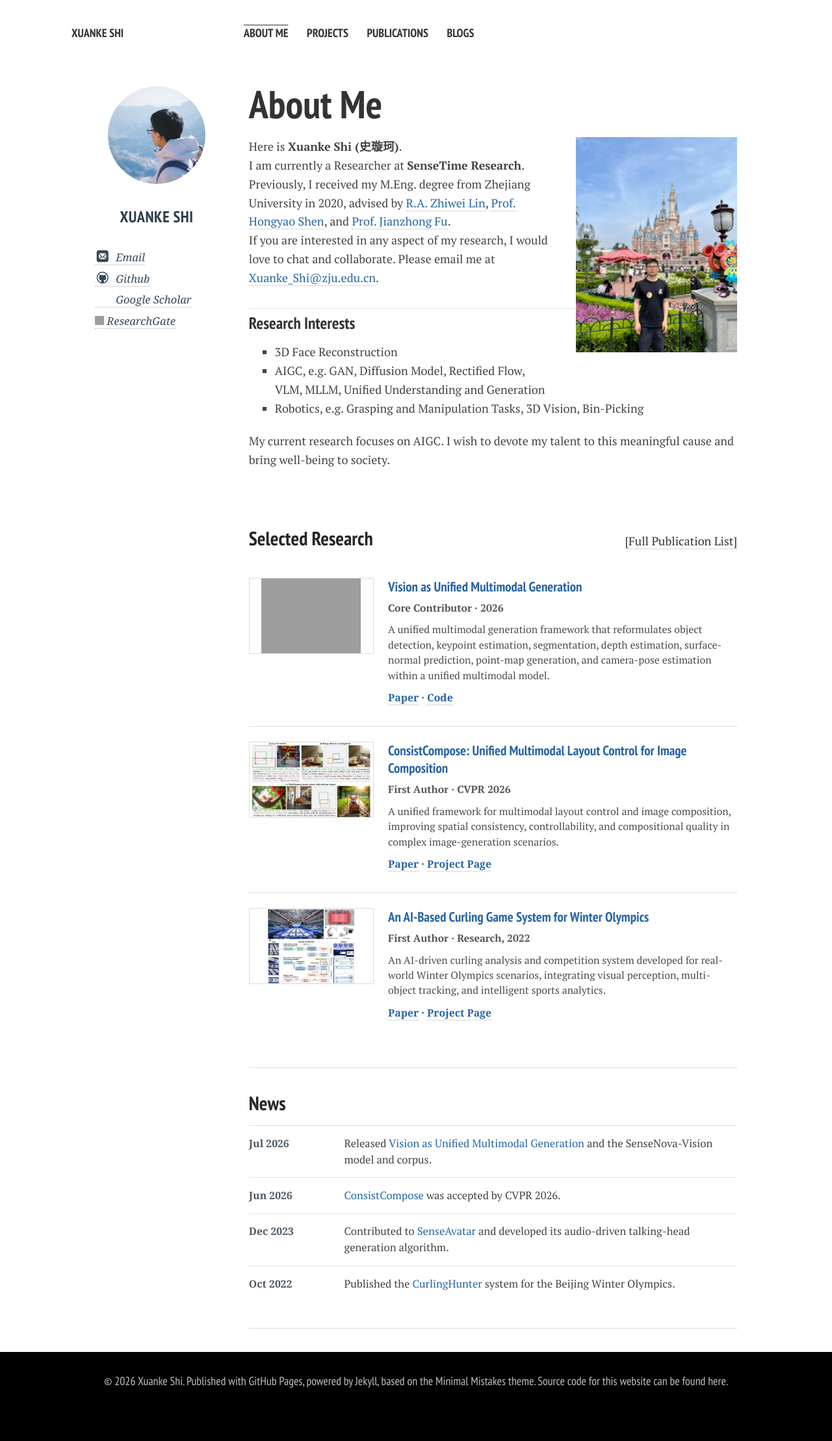
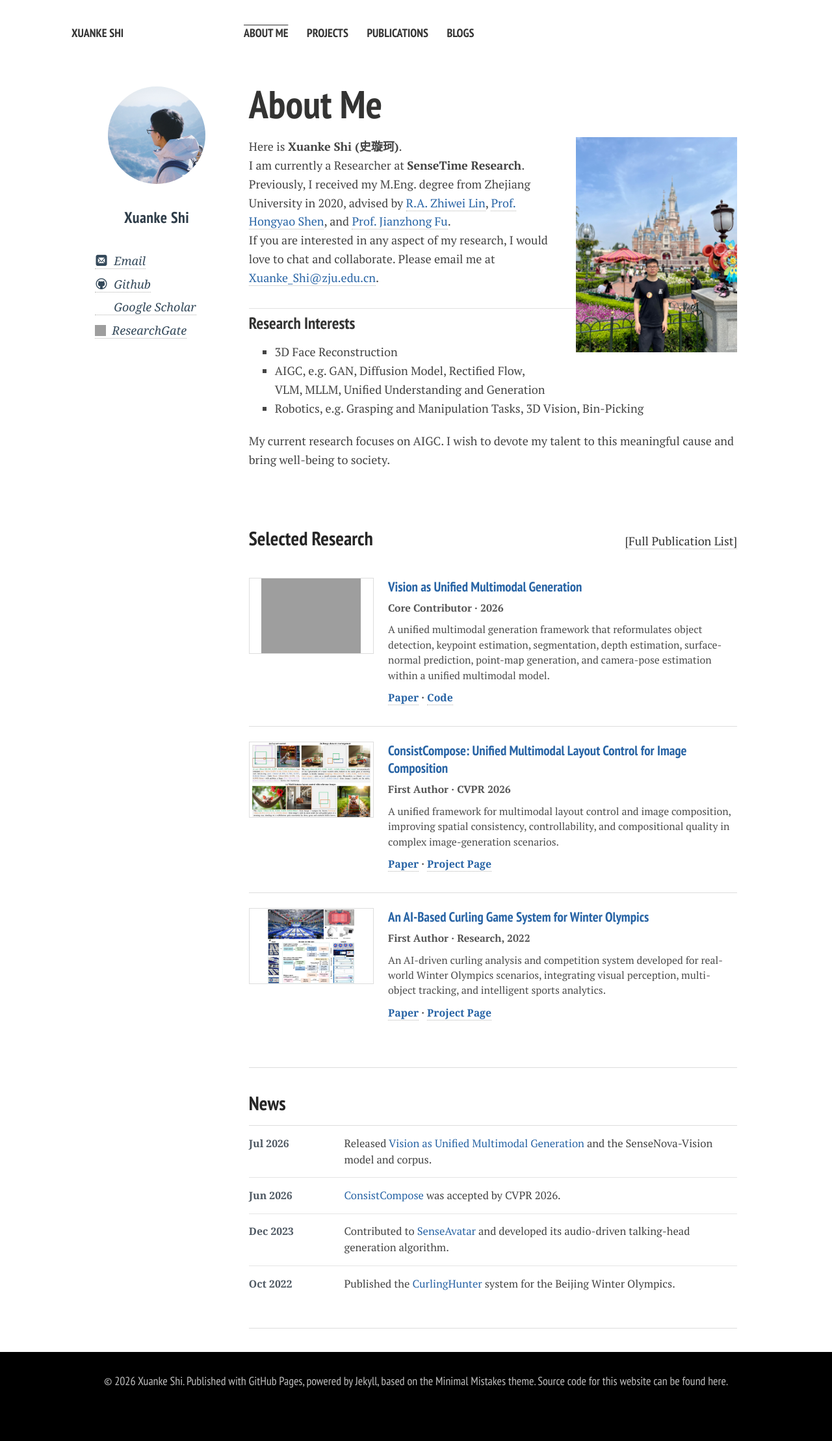
Before and after one commit to XuankeShi/XuankeShi.github.io, a Jekyll site: the page built from index.md, in a window 1280 px wide. Shown: the whole page at 65% size. Built offline with Jekyll 4.4.1, drawn with Linux system fonts in a browser that asks for light colours; nearby versions of some CDN libraries; a style sheet for code colours, icons or effects is not loaded; grey boxes are pictures that could not be loaded.

Commit message:
update best version

```diff
--- a/assets/css/main.css
+++ b/assets/css/main.css
@@ -434,3 +434,7 @@ img.mfp-img{width:auto;max-width:100%;height:auto;display:block;line-height:0;-w
 /* Consistent author sidebar across About, Publications, Projects and Blogs */
 .page .article-author-top .author-name{margin:0 0 2.2rem;color:#2f3d49;font-family:'PT Sans Narrow',sans-serif;font-size:1.35rem;font-style:normal;font-weight:700;letter-spacing:.02em;text-align:center;text-transform:uppercase}.page .article-author-top .bio-photo{display:block;width:150px;height:150px;margin:0 auto 2.1rem;border-radius:50%;object-fit:cover}.page .article-author-top p{margin:.62rem 0!important;text-indent:0!important;font-family:Georgia,'Times New Roman',serif;font-size:.92rem;font-style:italic;line-height:1.3;white-space:nowrap}.page .article-author-top p:empty{display:none}.page .article-author-top a{color:#34495a;text-decoration:none}.page .article-author-top a:hover{color:#2864a5}.page .article-author-top i,.page .article-author-top .ai{display:inline-block;width:1.3rem;margin-right:.25rem;color:#34495a;font-size:1rem;text-align:center}
 @media(max-width:700px){.page .article-author-top .author-name{margin-bottom:1rem}.page .article-author-top .bio-photo{width:100px;height:100px;margin-bottom:1rem}.page .article-author-top p{font-size:.82rem;white-space:normal}}
+
+/* Lock author block dimensions across different page layouts */
+.page .article-author-top .author-name,.page .academic-sidebar .author-name{font-size:24px!important;line-height:1.2!important;font-weight:700!important;text-transform:none!important}.page .article-author-top .bio-photo,.page .academic-sidebar .bio-photo{display:block!important;width:150px!important;height:150px!important;max-width:none!important;margin-left:auto!important;margin-right:auto!important;border-radius:50%!important;object-fit:cover!important}.page .article-author-top p,.page .academic-sidebar p{font-size:18px!important;line-height:1.35!important}.page .article-author-top i,.page .article-author-top .ai,.page .academic-sidebar i,.page .academic-sidebar .ai{width:20px!important;font-size:17px!important;line-height:1!important}.page .article-author-top p img,.page .academic-sidebar p img{display:inline-block!important;width:17px!important;height:17px!important;margin:0 .25rem 0 0!important;vertical-align:-2px!important}
+@media(max-width:700px){.page .article-author-top .author-name,.page .academic-sidebar .author-name{font-size:20px!important}.page .article-author-top .bio-photo,.page .academic-sidebar .bio-photo{width:100px!important;height:100px!important}.page .article-author-top p,.page .academic-sidebar p{font-size:15px!important}}
```
